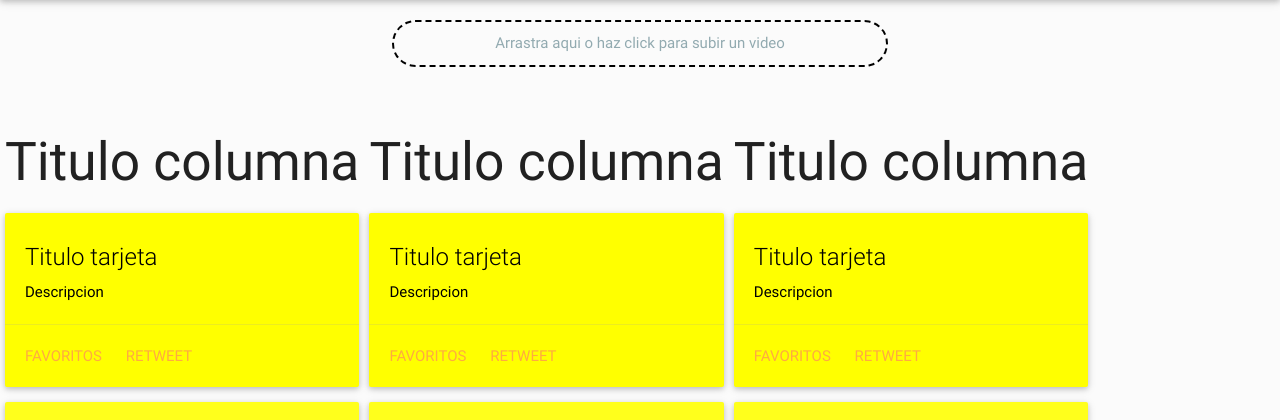
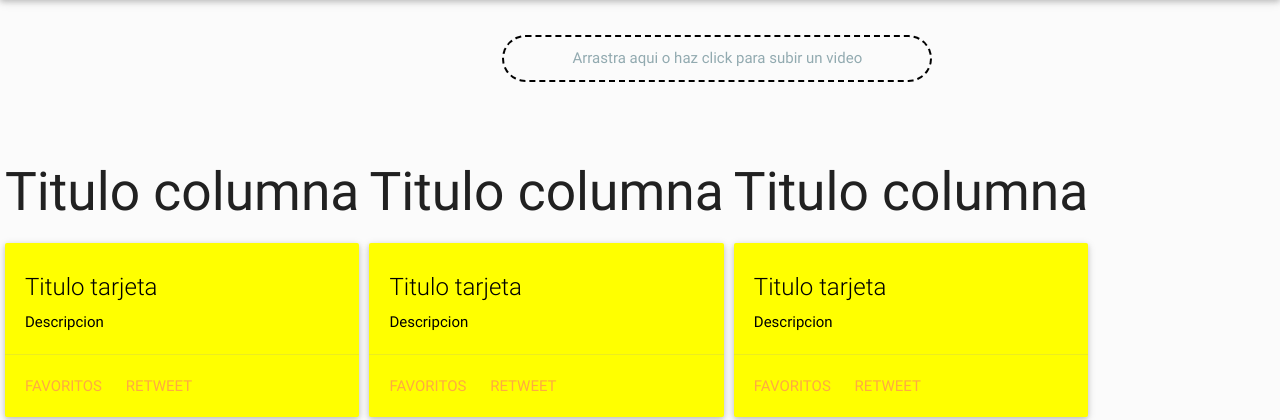
Before and after one commit to alejandroav/HotShit, a PHP site: page /timelines.php in a window 1280 px wide. Shown: the part 64-484 px from the top of the page. Run offline with PHP 8.4, Linux system fonts and the light colour scheme; the visitor is signed in with stand-in values (Sample User, id 1); style sheets or scripts are compiled from the project's sources; some libraries are stand-ins or nearby versions.

Commit message:
timelines corregido

```diff
--- a/src/timelines.php
+++ b/src/timelines.php
@@ -40,12 +40,22 @@ if (!isset($_SESSION['userid']))
 		?>
 		<?php include("pages/header.php"); ?>
 		<div>
-			<div class="align-center" style="oadding: 20px;">
-				<?php include("pages/sidebar.php");?>
-			</div>
-			<div class="align-center" style="padding: 20px;">
-				<?php include("pages/uploader.php"); ?>
-			</div>
+		<table>
+			<tbody>
+			<tr>
+			<td>
+				<div class="align-center" style="padding: 20px;">
+					<?php include("pages/sidebar.php");?>
+				</div>
+			</td>
+			<td>
+				<div class="align-center" style="padding: 20px;">
+					<?php include("pages/uploader.php"); ?>
+				</div>
+			</td>
+			</tr>
+			</tbody>
+		</table>
 		</div>
 		<!--<div class="z-depth-2" style="padding:20px;float:left;border:1px solid black">
 			<div style="border:1px solid black">
```
